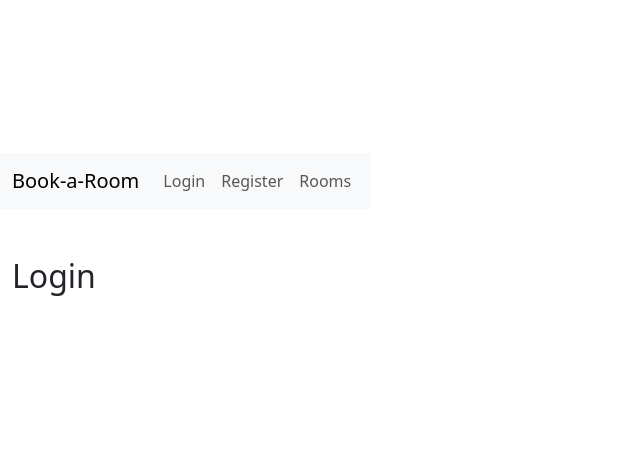
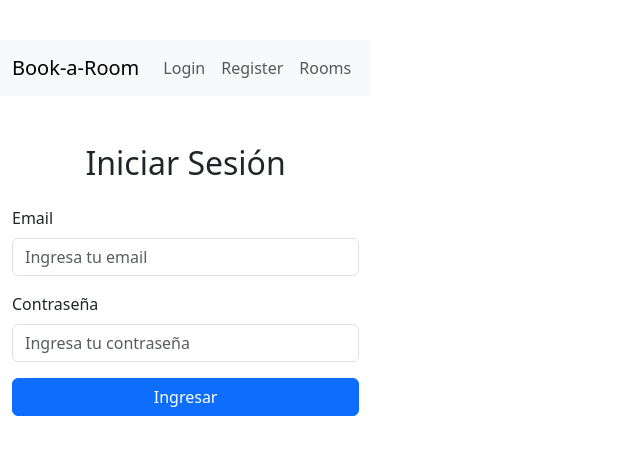
Before and after one commit to monicaSernaS/book-a-room, a React (Vite) app in the folder book-client/: page /login in a window 1280 px wide. Shown: the part 172-626 px from the top of the page, without its empty margins (0-640 px from the left). Built offline with nearby package versions, Linux system fonts and the light colour scheme.

Commit message:
feat(frontend): create login page with loading state and authService

```diff
--- a/book-client/src/App.jsx
+++ b/book-client/src/App.jsx
@@ -1,4 +1,5 @@
-import { BrowserRouter as Router, Routes, Route, Link } from 'react-router-dom';
+import { BrowserRouter as Router, Routes, Route } from 'react-router-dom';
+import Navbar from './components/Navbar';
 import Login from './pages/Login';
 import Register from './pages/Register';
 import Rooms from './pages/Rooms';
@@ -6,25 +7,7 @@
 function App() {
   return (
     <Router>
-      <nav className="navbar navbar-expand-lg navbar-light bg-light">
-        <div className="container">
-          <Link className="navbar-brand" to="/">Book-a-Room</Link>
-          <div className="collapse navbar-collapse">
-            <ul className="navbar-nav ms-auto">
-              <li className="nav-item">
-                <Link className="nav-link" to="/login">Login</Link>
-              </li>
-              <li className="nav-item">
-                <Link className="nav-link" to="/register">Register</Link>
-              </li>
-              <li className="nav-item">
-                <Link className="nav-link" to="/rooms">Rooms</Link>
-              </li>
-            </ul>
-          </div>
-        </div>
-      </nav>
-
+      <Navbar />
       <Routes>
         <Route path="/login" element={<Login />} />
         <Route path="/register" element={<Register />} />
--- /dev/null
+++ b/book-client/src/components/Button.jsx
@@ -0,0 +1,16 @@
+export default function Button({ text, onClick, type = "button", isLoading = false }) {
+    return (
+      <button
+        className="btn btn-primary w-100"
+        onClick={onClick}
+        type={type}
+        disabled={isLoading}
+      >
+        {isLoading ? (
+          <span className="spinner-border spinner-border-sm" role="status" aria-hidden="true"></span>
+        ) : (
+          text
+        )}
+      </button>
+    );
+  }
--- /dev/null
+++ b/book-client/src/components/Input.jsx
@@ -0,0 +1,15 @@
+export default function Input({ label, type = "text", value, onChange, placeholder }) {
+    return (
+      <div className="mb-3">
+        {label && <label className="form-label">{label}</label>}
+        <input
+          type={type}
+          className="form-control"
+          value={value}
+          onChange={onChange}
+          placeholder={placeholder}
+          required
+        />
+      </div>
+    );
+  }
--- /dev/null
+++ b/book-client/src/components/Loader.jsx
@@ -0,0 +1,9 @@
+export default function Loader() {
+    return (
+      <div className="d-flex justify-content-center align-items-center" style={{ height: '80vh' }}>
+        <div className="spinner-border" role="status">
+          <span className="visually-hidden">Loading...</span>
+        </div>
+      </div>
+    );
+  }
--- /dev/null
+++ b/book-client/src/components/Navbar.jsx
@@ -0,0 +1,24 @@
+import { Link } from 'react-router-dom';
+
+export default function Navbar() {
+  return (
+    <nav className="navbar navbar-expand-lg navbar-light bg-light">
+      <div className="container">
+        <Link className="navbar-brand" to="/">Book-a-Room</Link>
+        <div className="collapse navbar-collapse">
+          <ul className="navbar-nav ms-auto">
+            <li className="nav-item">
+              <Link className="nav-link" to="/login">Login</Link>
+            </li>
+            <li className="nav-item">
+              <Link className="nav-link" to="/register">Register</Link>
+            </li>
+            <li className="nav-item">
+              <Link className="nav-link" to="/rooms">Rooms</Link>
+            </li>
+          </ul>
+        </div>
+      </div>
+    </nav>
+  );
+}
--- a/book-client/src/pages/Login.jsx
+++ b/book-client/src/pages/Login.jsx
@@ -1,7 +1,58 @@
+import { useState } from "react";
+import Input from "../components/Input";
+import Button from "../components/Button";
+import Loader from "../components/Loader";
+import { loginUser } from "../services/authService";
+
 export default function Login() {
-    return (
-      <div className="container mt-5">
-        <h2>Login</h2>
-      </div>
-    );
-  }
+  const [email, setEmail] = useState("");
+  const [password, setPassword] = useState("");
+  const [loading, setLoading] = useState(false);
+  const [error, setError] = useState("");
+
+  const handleLogin = async (e) => {
+    e.preventDefault();
+    setLoading(true);
+    setError("");
+
+    try {
+      await loginUser({ email, password });
+      alert("✅ Login exitoso");
+      // Luego puedes redirigir a /rooms si quieres
+    } catch (err) {
+      console.error(err);
+      setError("Login fallido. Verifica tus credenciales.");
+    } finally {
+      setLoading(false);
+    }
+  };
+
+  return (
+    <div className="container mt-5">
+      {loading && <Loader />}
+      {!loading && (
+        <>
+          <h2 className="text-center mb-4">Iniciar Sesión</h2>
+          {error && <div className="alert alert-danger">{error}</div>}
+          <form onSubmit={handleLogin}>
+            <Input
+              label="Email"
+              type="email"
+              value={email}
+              onChange={(e) => setEmail(e.target.value)}
+              placeholder="Ingresa tu email"
+            />
+            <Input
+              label="Contraseña"
+              type="password"
+              value={password}
+              onChange={(e) => setPassword(e.target.value)}
+              placeholder="Ingresa tu contraseña"
+            />
+            <Button text="Ingresar" type="submit" isLoading={loading} />
+          </form>
+        </>
+      )}
+    </div>
+  );
+}
--- /dev/null
+++ b/book-client/src/services/authService.js
@@ -0,0 +1,8 @@
+import axios from "axios";
+
+const API_URL = "https://book-a-room-production.up.railway.app/api/auth";
+
+export async function loginUser({ email, password }) {
+  const response = await axios.post(`${API_URL}/login`, { email, password });
+  return response.data;
+}
```
